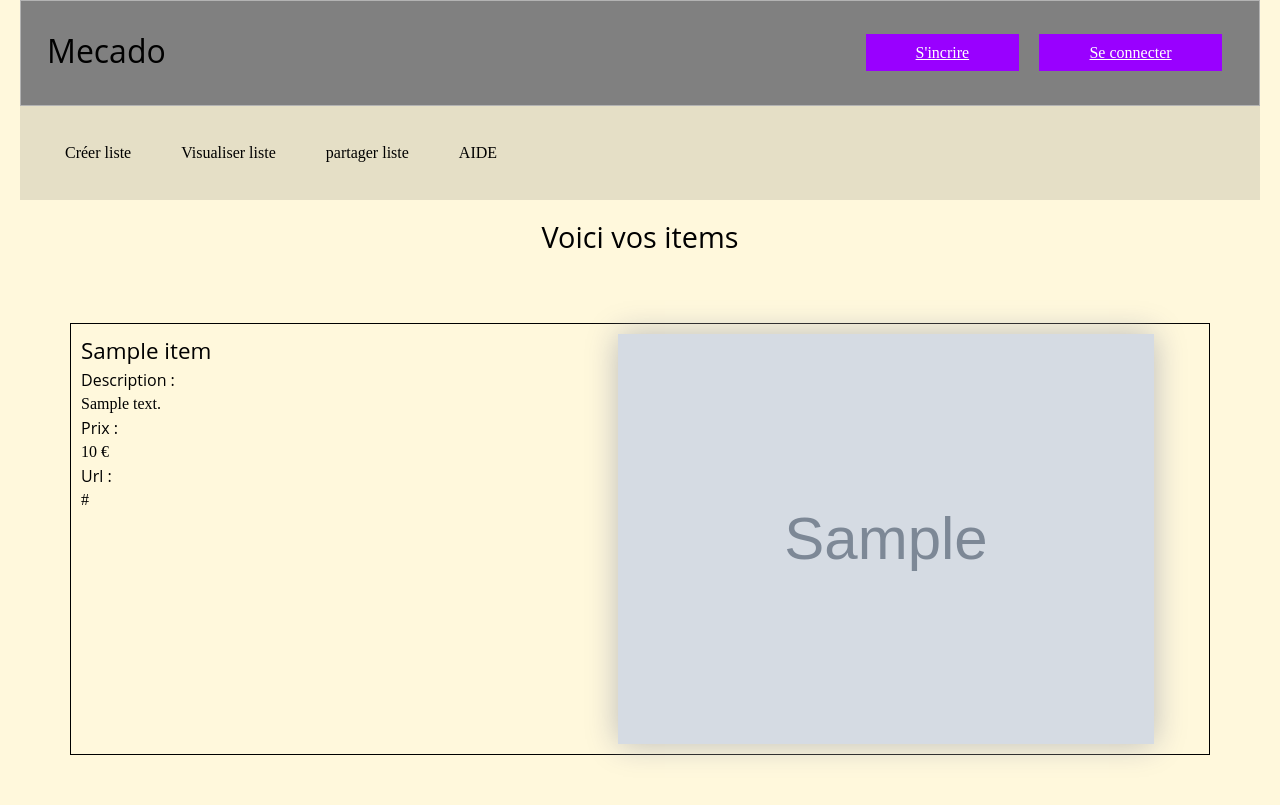
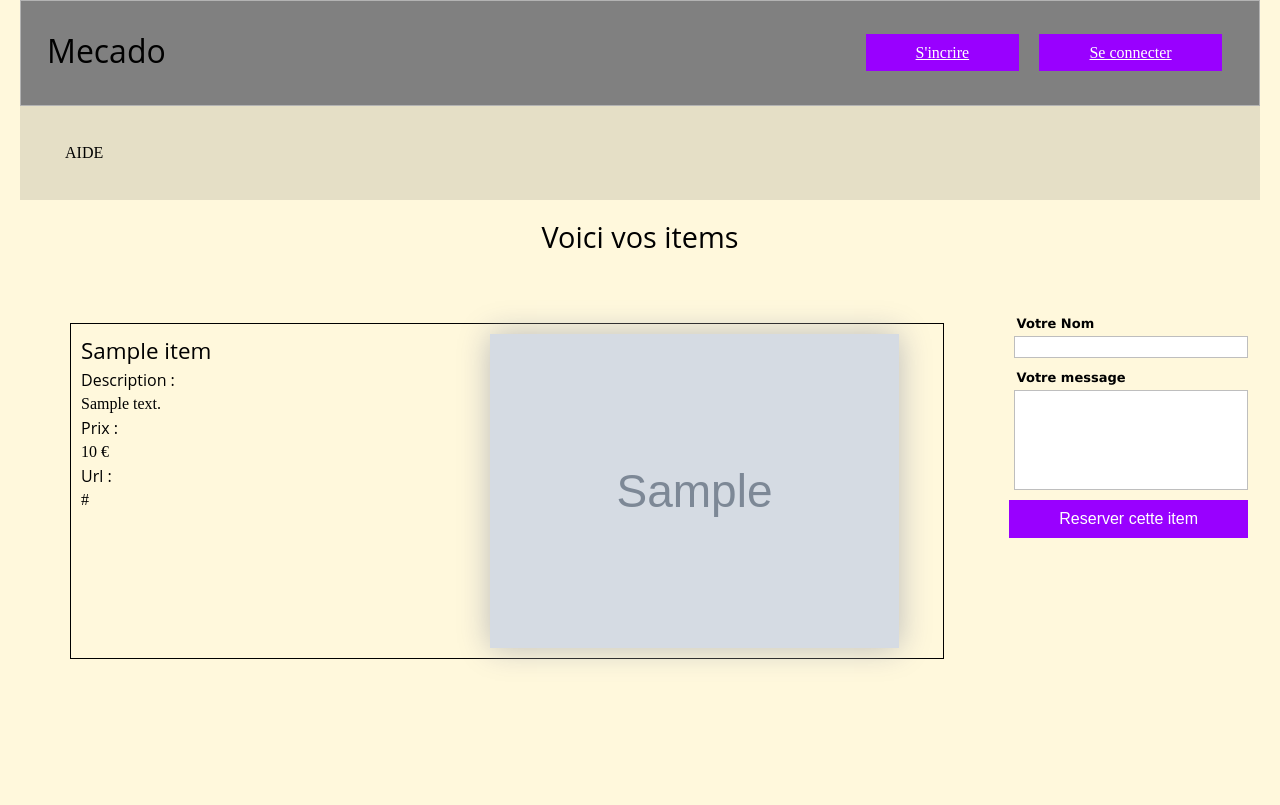
Before and after one commit to Nicolas-jcqm/Atelier, a PHP site: template components/listGuest.twig in a window 1280 px wide. After the commit the page ends 662 px from the top, so only its background shows below. Run offline with PHP 8.4, Linux system fonts and the light colour scheme; the template is opened without the code that fills it: most values are stand-ins (such as "Sample title", 1, 10 or a date in 2020); grey boxes marked "Sample" are stand-in pictures; some libraries are stand-ins or nearby versions.

Commit message:
first step to book item

```diff
--- a/app/route.php
+++ b/app/route.php
@@ -30,7 +30,8 @@ $app->get('/homeCo/{id}/item', 'App\Controllers\ItemController:viewItem')->setNa
 $app->post('/homeCo/itemadd', 'App\Controllers\ItemController:addItem')->setName('itemadd')->add($middleware_need_co);
 
 $app->get('/viewGuest/{token}', 'App\Controllers\GuestsListController:displayListGuest')->setName('viewGuest');
-
+//reserver token
+$app->post('/viewGuest/{token}','App\Controllers\ItemController:bookItem');
 
 
 //ajouter middleware pour verifier si l'utilisateur qui clique est le createur de la liste//soit rajouter la verification dans la function
--- a/components/listGuest.twig
+++ b/components/listGuest.twig
@@ -23,9 +23,6 @@
 </header>
 <nav>
     <ul class="navbar bcg">
-        <li><a href="/creatList">Créer liste</a></li>
-        <li><a href="#">Visualiser liste</a></li>
-        <li><a href="#">partager liste</a></li>
         <li><a href="#">AIDE</a></li>
     </ul>
 </nav>
@@ -50,6 +47,26 @@
             </div>
         </div>
 
+        <div>
+            <form action="{{ url_form }}" method="post">
+                <ul class="form-style-1">
+                    <li>
+                        <label for="reserverName">Votre Nom</label>
+                        <input class="field-long" type="text" required name="reserverName" id="reserverName">
+                    </li>
+                    <li>
+                        <label for="message">Votre message</label>
+                        <input style="height: 100px;" class="field-long" type="text" required name="message" id="message">
+                    </li>
+                    <li class=" text-center">
+                        <input class="btn-link btn-flat" type="submit" name="envoi" value="Reserver cette item">
+                    </li>
+                    <li class=" text-center">
+                        <input class="btn-link btn-flat" type="hidden" name="idItem" id="idItem" value="{{ ipo.id }}">
+                    </li>
+                </ul>
+            </form>
+        </div>
     {% endfor %}
 </div>
 
```
Also changed, not shown: app/src/Controllers/ItemController.php (+46 -2 lines).
